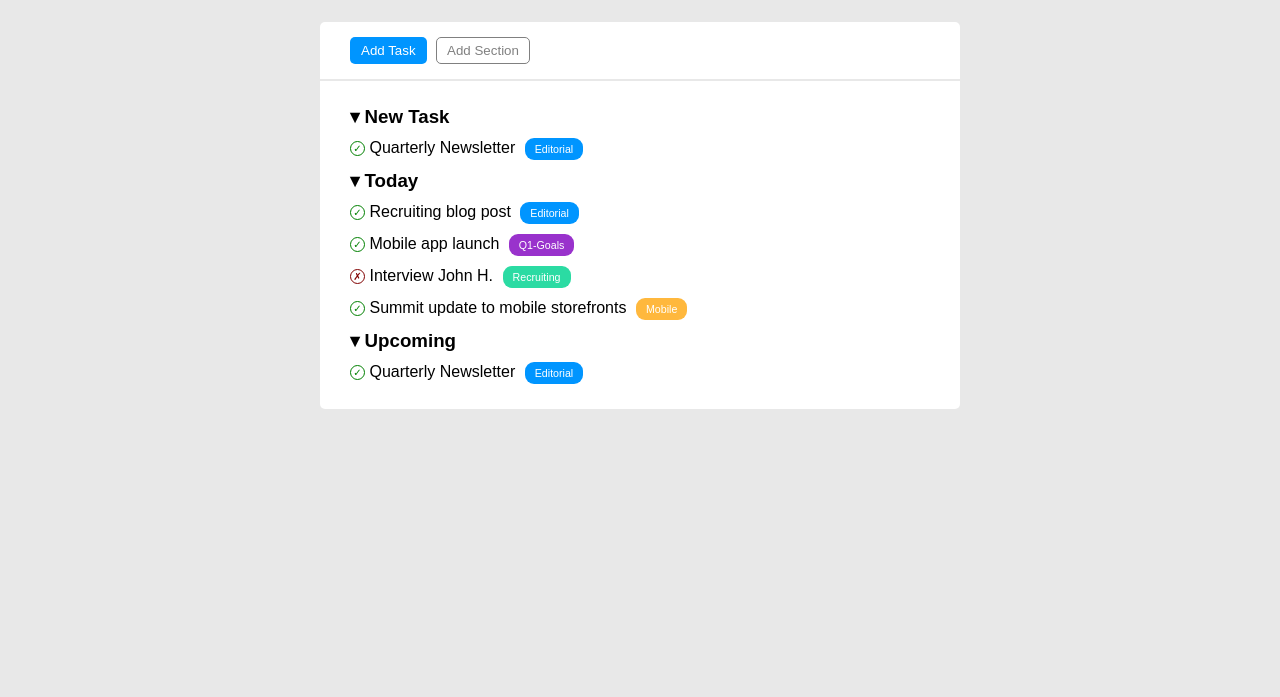
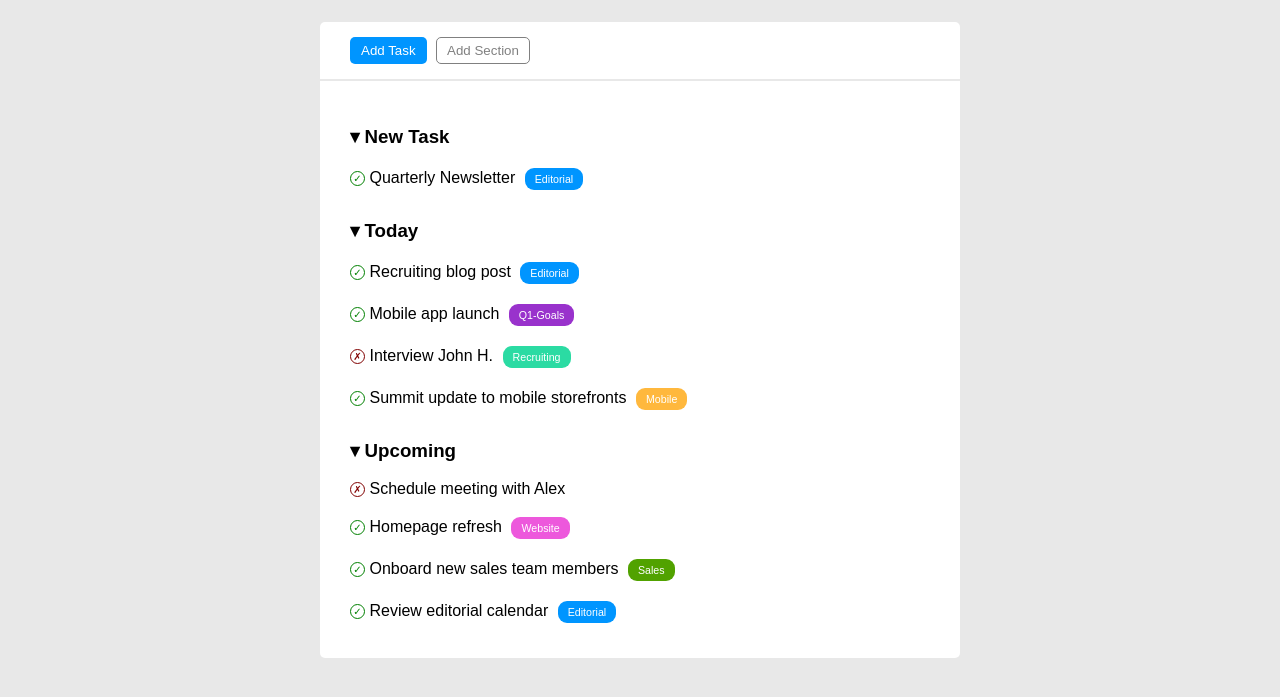
Before and after one commit to VoilaSecari/html-css-toboolist, a plain HTML site: page index.html in a window 1280 px wide. Shown: the part 83-780 px from the top of the page. Drawn offline with Linux system fonts and the light colour scheme.

Commit message:
conclusione liste

```diff
--- a/css/style.css
+++ b/css/style.css
@@ -17,12 +17,12 @@ ul {
 }
 
 h3 {
-  margin-top: 10px;
+  margin-top: 30px;
 }
 
 .list-item {
-  margin-top: 10px;
-  margin-bottom: 10px;
+  margin-top: 20px;
+  margin-bottom: 20px;
   line-height: 10px;
 }
 
@@ -117,6 +117,14 @@ h1 {
   background-color: #ffb83d;
 }
 
+.btn-pink {
+  background-color: #ed58dc;
+}
+
+.btn-grassgreen {
+  background-color: rgb(81, 162, 0);
+}
+
 /* Status */
 
 .status {
--- a/index.html
+++ b/index.html
@@ -67,8 +67,22 @@
               <h3>&blacktriangledown; Upcoming</h3>
               <ul class="task-list">
                 <li class="list-item">
+                  <span class="status status-negative">&cross;</span>
+                  <span class="content">Schedule meeting with Alex</span>
+                </li>
+                <li class="list-item">
                   <span class="status status-positive">&check;</span>
-                  <span class="content">Quarterly Newsletter</span>
+                  <span class="content">Homepage refresh</span>
+                  <button class="btn-body btn-pink">Website</button>
+                </li>
+                <li class="list-item">
+                  <span class="status status-positive">&check;</span>
+                  <span class="content">Onboard new sales team members</span>
+                  <button class="btn-body btn-grassgreen">Sales</button>
+                </li>
+                <li class="list-item">
+                  <span class="status status-positive">&check;</span>
+                  <span class="content">Review editorial calendar</span>
                   <button class="btn-body btn-blue">Editorial</button>
                 </li>
               </ul>
```
